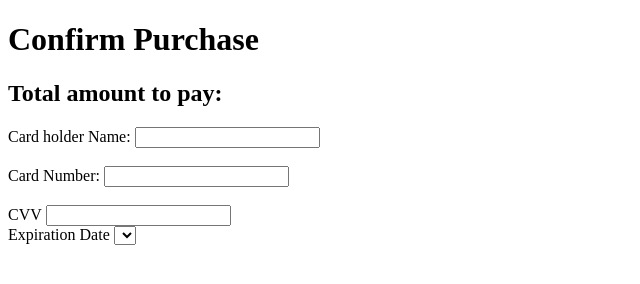
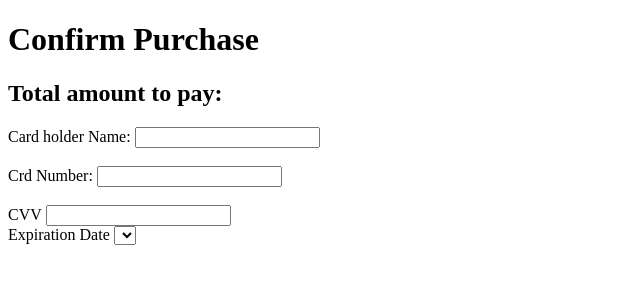
Before and after one commit to Priyal117/C0776213_CSD2214_7_TEST1_MovieTickets, a plain HTML site: page proceed.html in a window 1280 px wide. Shown: the full height of the page, 0-640 px from the left. Drawn offline with Linux system fonts and the light colour scheme.

Commit message:
Update proceed.html

```diff
--- a/proceed.html
+++ b/proceed.html
@@ -9,7 +9,7 @@
 
         <label for="text">Card holder Name:</label>
         <input type="text" name="name" id="holder_name"><br><br>
-        <label for="text">Card Number:</label>
+        <label for="text">Crd Number:</label>
         <input type="text" name="card" id="card_num"><br><br>
         <label for="text">CVV</label>
         <input type="text" name="cvv" id="cvv"><br>
```
